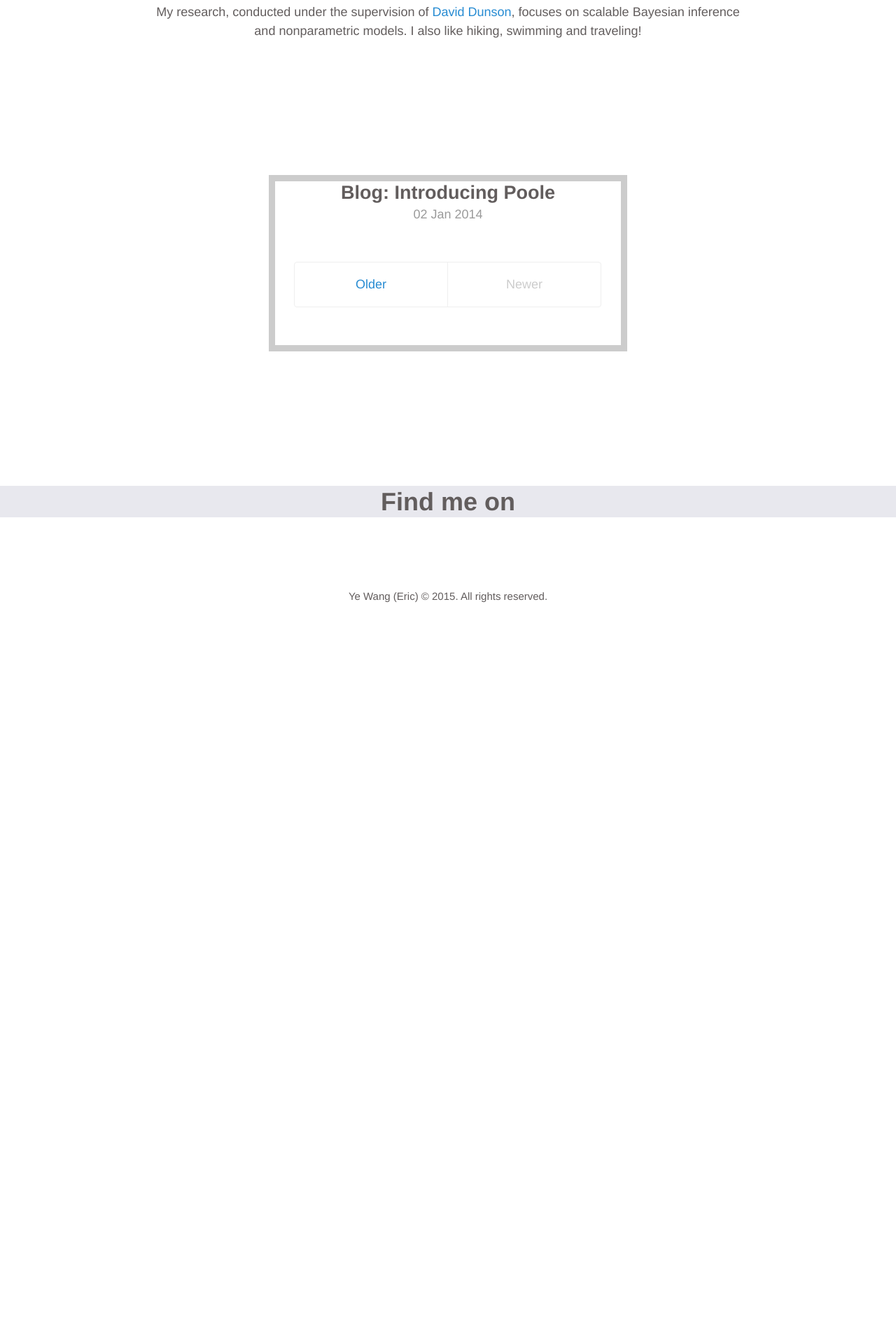
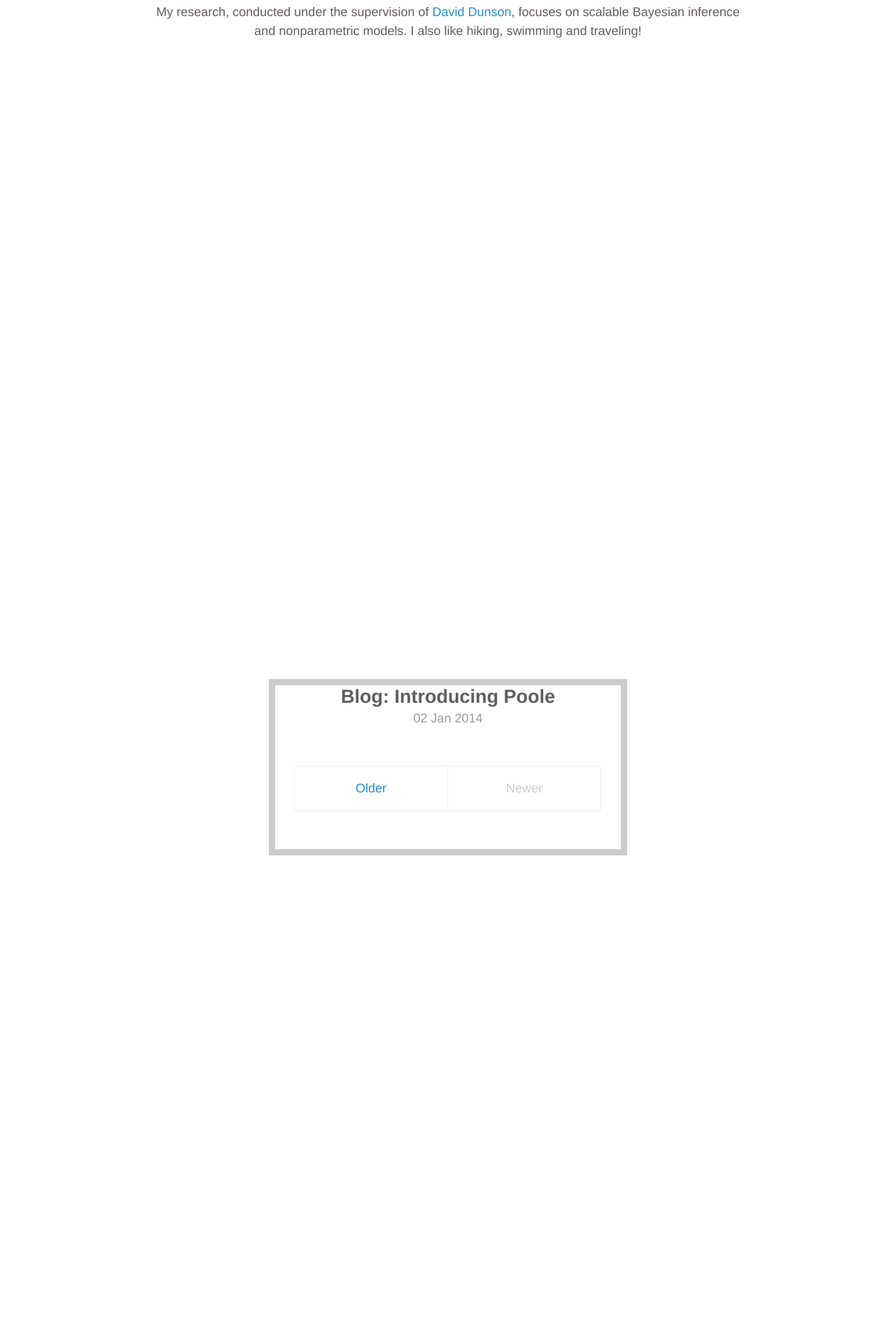
Before and after one commit to ericyewang/ericyewang.github.io, a Jekyll site: the page built from index.html, in a window 1280 px wide. Shown: the part 414-2334 px from the top of the page at 70% size. Built offline with Jekyll 4.4.1, drawn with Linux system fonts in a browser that asks for light colours; the list of posts is cut into pages by our own code; comment, search, counter and statistics services are not loaded; before the commit the page ends 1279 px from its top, so only the background shows below that.

Commit message:
Update _layout.scss

```diff
--- a/_sass/_layout.scss
+++ b/_sass/_layout.scss
@@ -17,12 +17,14 @@
 }
 
 .jumbotron1 {
+  min-height: 50rem;
   right:0;
   left:0;
   background-color: #fff;
 }
 
 .jumbotron2 {
+  min-height: 50rem;
   right:0;
   left:0;
   background-color: #E8E8EE;
```
